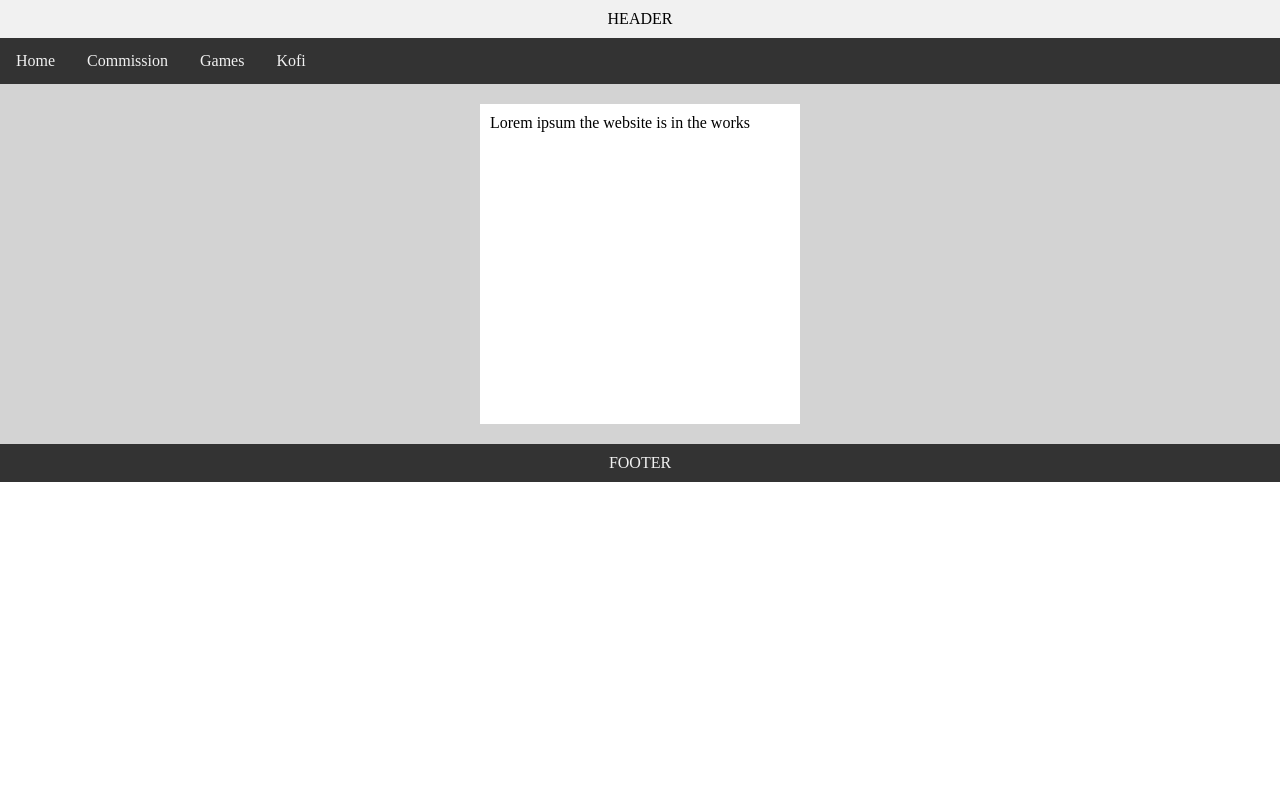
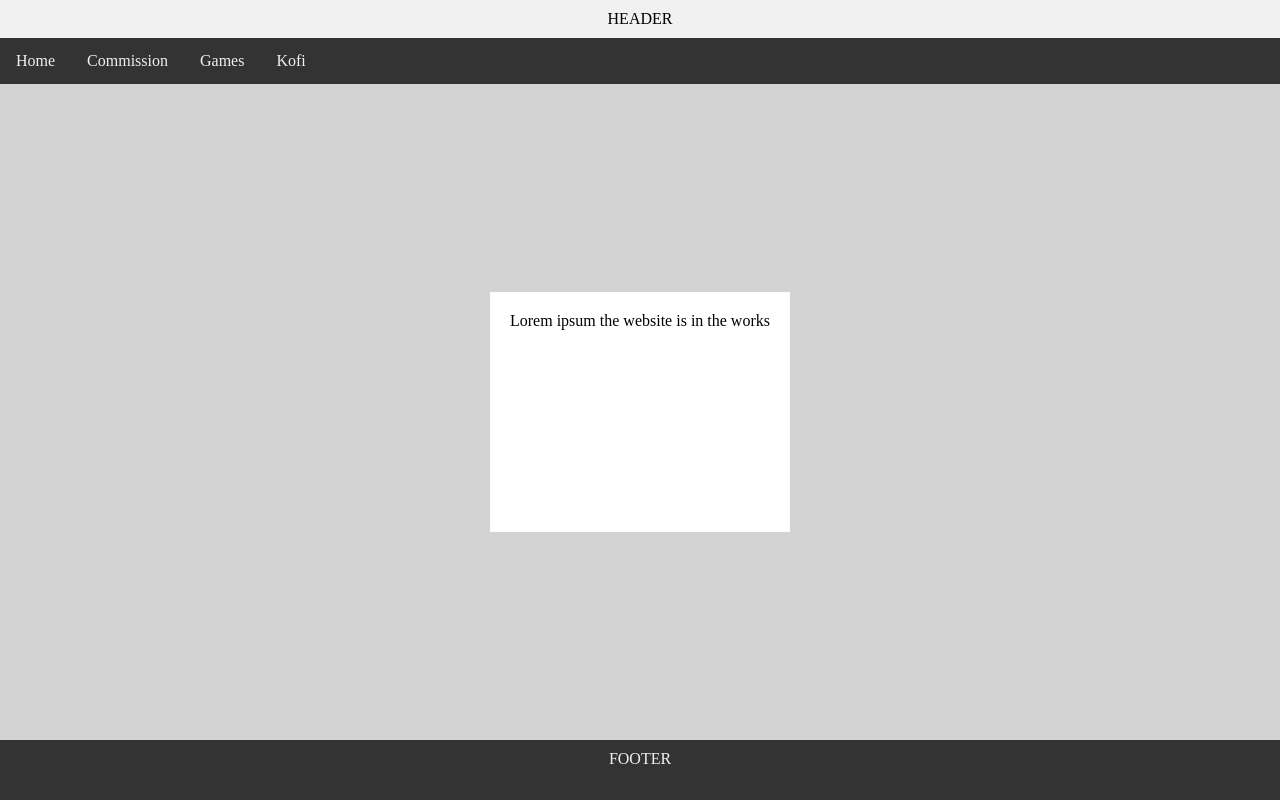
Before and after one commit to erosboulay/erosboulay.github.io, a plain HTML site: page index.html in a window 1280 px wide. Drawn offline with Linux system fonts and the light colour scheme.

Commit message:
Make content cover remaining vp space

```diff
--- a/style.css
+++ b/style.css
@@ -1,6 +1,12 @@
-body {
+html, body {
+  height: 100%;
   margin: 0;
   padding: 0;
+}
+
+body {
+  display: flex;
+  flex-flow: column;
 }
 
 header, footer {
@@ -9,12 +15,14 @@ header, footer {
 }
 
 header {
-    background-color: #f1f1f1;
+  flex: 0 1 auto;
+  background-color: #f1f1f1;
 }
 
 footer {
-    color: #f1f1f1;
-    background-color: #333333;
+  flex: 0 1 40px;
+  color: #f1f1f1;
+  background-color: #333333;
 }
 
 /* Style the topnav */
@@ -42,6 +50,7 @@ ul.topnav li a:hover {
 
 .content{
   display: flex;
+  flex: 1 1 auto;
   justify-content: center;
   align-items: center;
   background-color: lightgrey;
@@ -49,8 +58,7 @@ ul.topnav li a:hover {
 }
 
 .content-text{
-    min-width: 300px;
-    min-height: 300px;
+  min-height: 200px;
     background-color: #ffffff;
-    padding: 10px;
+    padding: 20px;
 }
```
Also changed, not shown: index.html (+0 -2 lines).
